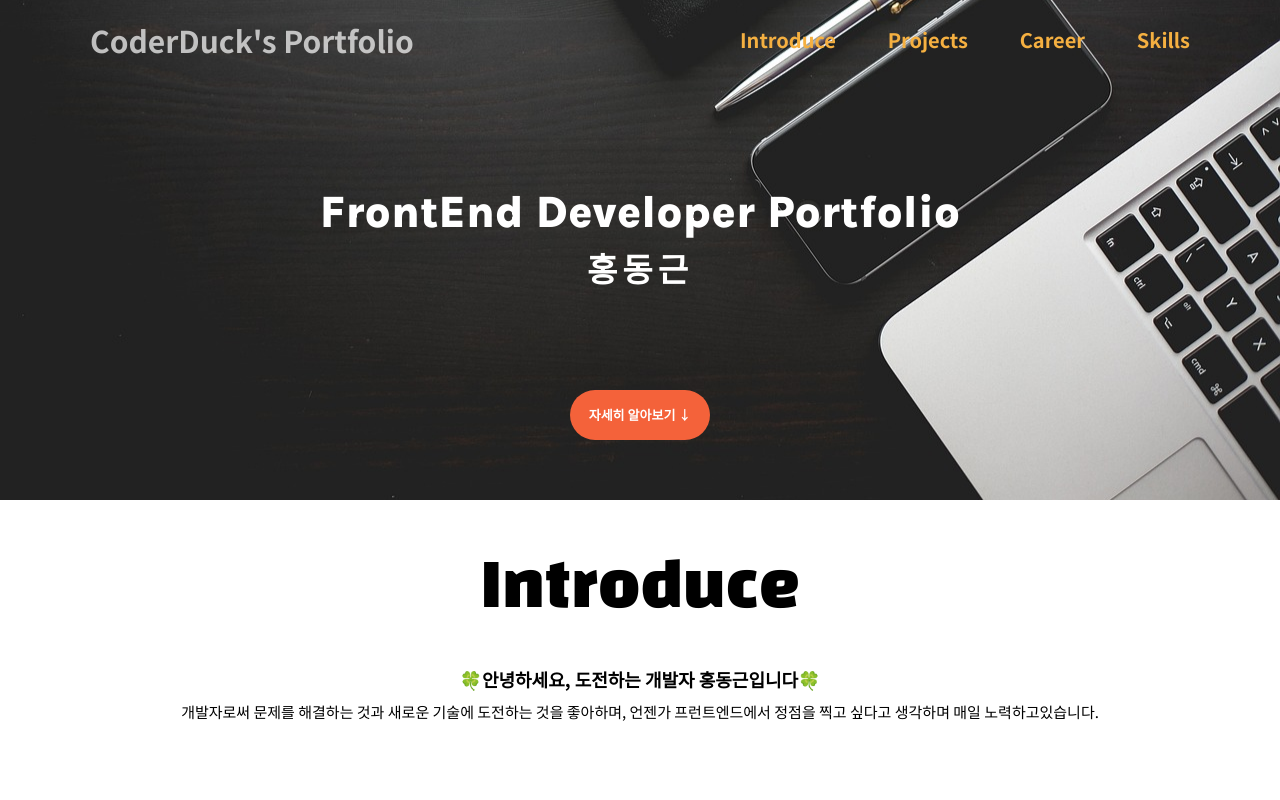
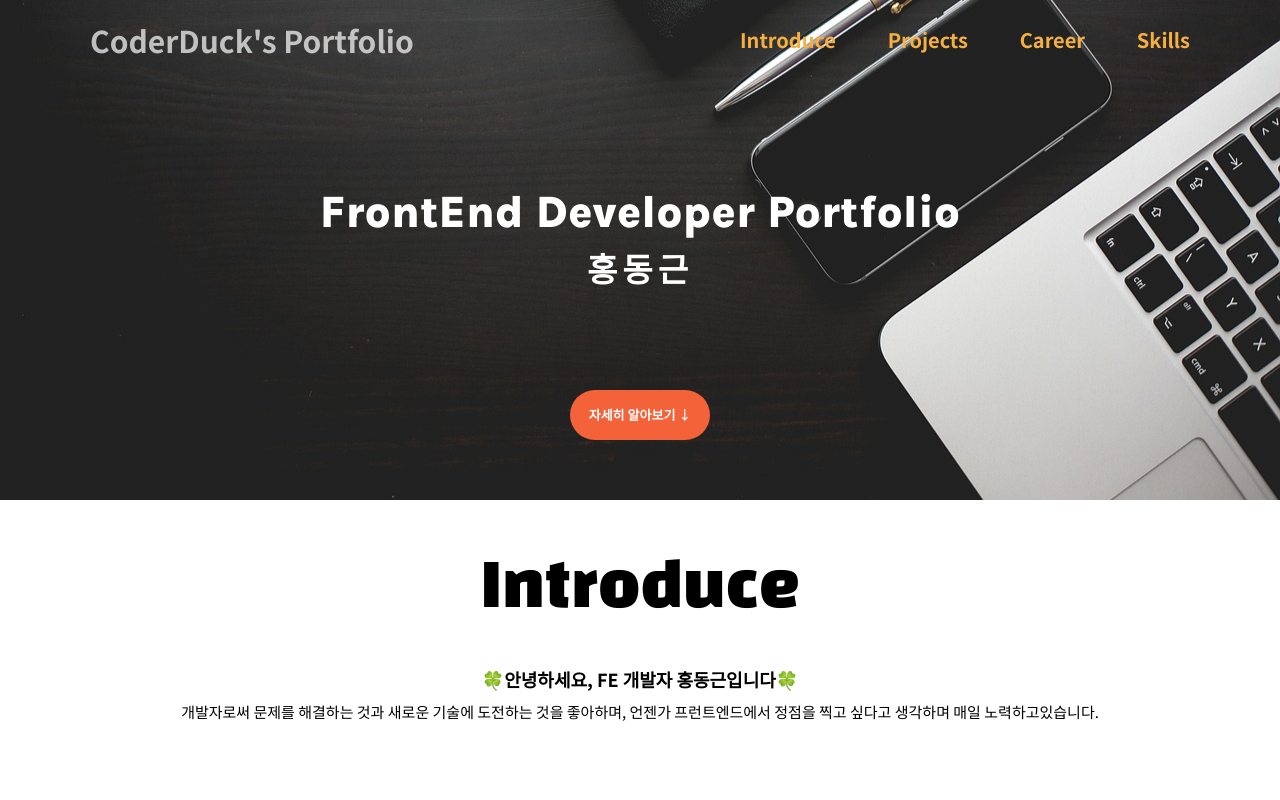
Before and after one commit to HongDongk/Portfolio, a React (Create React App) app: page / in a window 1280 px wide. Shown: the top 800 px of the page. Built offline with nearby package versions, Linux system fonts and the light colour scheme.

Commit message:
부제문구 수정

```diff
--- a/src/components/Introduce.tsx
+++ b/src/components/Introduce.tsx
@@ -12,7 +12,7 @@ export default function Introduce() {
     <Content>
       <Title>Introduce</Title>
       <Info>
-        <Big>🍀안녕하세요, 도전하는 개발자 홍동근입니다🍀</Big>
+        <Big>🍀안녕하세요, FE 개발자 홍동근입니다🍀</Big>
         <br />
         <Small>
           개발자로써 문제를 해결하는 것과 새로운 기술에 도전하는 것을 좋아하며,
```
